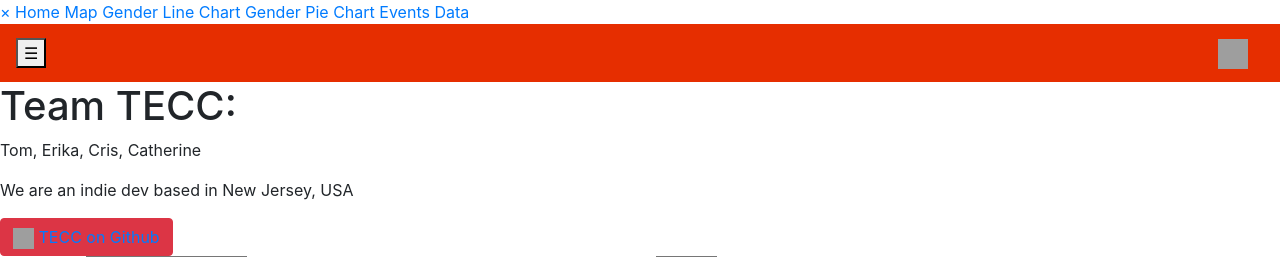
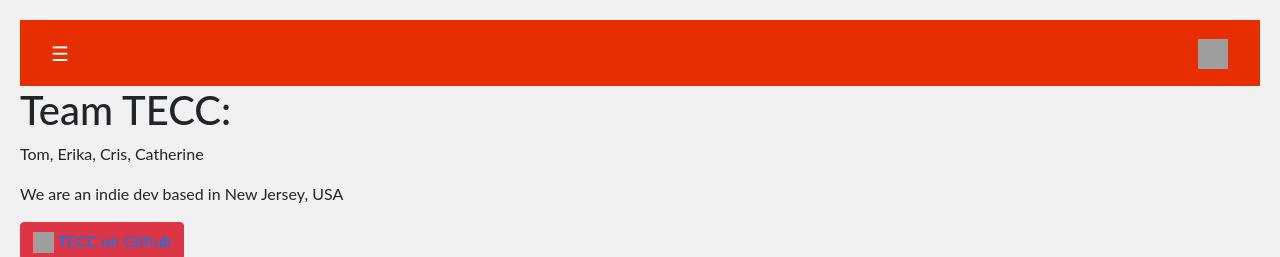
Before and after one commit to cjbeimfohr13/olympics-analysis, a Flask app: template templates/index.html in a window 1280 px wide. Shown: the top 257 px of the page. Run offline with Flask 2, Linux system fonts and the light colour scheme; the template is opened without the code that fills it, so the values that code supplies are empty; parts of the project's set-up code (start-up, migrations or seed data) failed here and were passed over; some libraries are stand-ins or nearby versions; grey boxes are pictures that could not be loaded.

Commit message:
updating style.css, index.html and pie.html

```diff
--- a/static/css/style.css
+++ b/static/css/style.css
@@ -0,0 +1,60 @@
+body {
+    font-family: "Lato", sans-serif;
+    background: #f1f1f1
+  }
+
+.sidebar {
+    height: 100%; /* 100% Full-height */
+    width: 0; /* 0 width - change this with JavaScript */
+    position: fixed; /* Stay in place */
+    z-index: 1; /* Stay on top */
+   top: 0;
+   left: 0;
+    background-color: #193050; /* Black*/
+    overflow-x: hidden; /* Disable horizontal scroll */
+   padding-top: 60px; /* Place content 60px from the top */
+   transition: 0.5s; /* 0.5 second transition effect to slide in the sidebar */
+  }
+  /* The sidebar links */
+  .sidebar a {
+    padding: 8px 8px 8px 32px;
+    text-decoration: none;
+    font-size: 25px;
+    color: #818181;
+   display: block;
+    transition: 0.3s;
+  }
+  /* When you mouse over the navigation links, change their color */
+  .sidebar a:hover {
+    color: #F1F1F1;
+  }
+  /* Position and style the close button (top right corner) */
+  .sidebar .closebtn {
+    position: absolute;
+   top: 0;
+   right: 25px;
+   font-size: 36px;
+   margin-left: 50px;
+  }
+  /* The button used to open the sidebar */
+  .openbtn {
+    font-size: 20px;
+   cursor: pointer;
+   background-color: #e62e00;
+   color: white;
+    padding: 10px 15px;
+    border: none;
+  }
+  .openbtn:hover {
+    background-color: #444;
+  }
+  /* Style page content - use this if you want to push the page content to the right when you open the side navigation */
+  #main {
+   transition: margin-left .5s; /* If you want a transition effect */
+   padding: 20px;
+  }
+  /* On smaller screens, where height is less than 450px, change the style of the sidenav (less padding and a smaller font size) */
+  @media screen and (max-height: 450px) {
+    .sidebar {padding-top: 15px;}
+   .sidebar a {font-size: 18px;}
+  }
--- a/templates/index.html
+++ b/templates/index.html
@@ -9,6 +9,7 @@
     <script src="https://maxcdn.bootstrapcdn.com/bootstrap/4.0.0/js/bootstrap.min.js"></script>
     <script src="https://cdn.plot.ly/plotly-latest.min.js"></script>
     <script src="https://unpkg.com/masonry-layout@4/dist/masonry.pkgd.min.js"></script>
+    <link rel="stylesheet" type="text/css" href="style.css">
     <!-- <link rel="stylesheet" type="text/css" href="style.css"> -->
     <title>Olympic Games 1976-2016</title>
 </head>
@@ -18,16 +19,16 @@
         <div id="mySidebar" class="sidebar">
             <a href="javascript:void(0)" class="closebtn" onclick="closeNav()">&times;</a>
             <a href="index.html">Home</a>
-            <a href="Map.html">Map</a>
-            <a href="indexGender.html">Gender Line Chart</a>
-            <a href="piegender.html">Gender Pie Chart</a>
-            <a href="Events.html">Events</a>
-            <a href="Data.html">Data</a>
+            <a href="map.html">Map</a>
+            <a href="gender.html">Gender Line Chart</a>
+            <a href="pie.html">Gender Pie Chart</a>
+            <a href="events.html">Events</a>
+            <a href="data.html">Data</a>
         </div>
         <div id="main">
             <nav class="navbar navbar-dark" style="background-color: #e62e00;">
                 <button class="openbtn" onclick="openNav()">&#9776;</button>
-                <a class="navbar-brand" href="index2.html">
+                <a class="navbar-brand" href="index.html">
                     <img src="https://pbs.twimg.com/profile_images/573245641846988800/p1_68JCY.png" width="30"
                         height="30" alt="" loading="lazy">
                 </a>
@@ -98,6 +99,7 @@
         </div>
         <div class="row">
             <div class ="col-md-12" >
+                <!-- cris portion -->
             </div>
         </div>
     </div>
```
Also changed, not shown: templates/pie.html (added).
